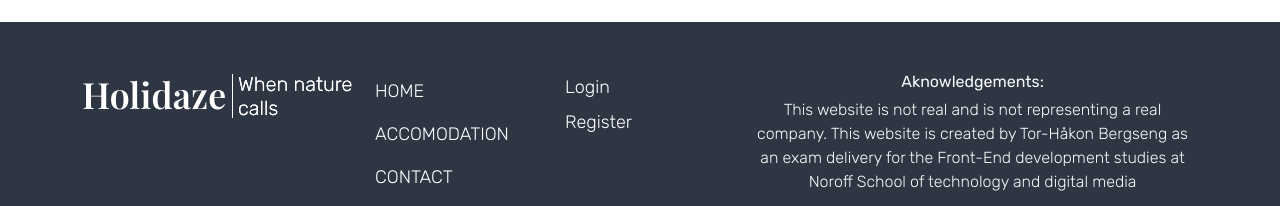
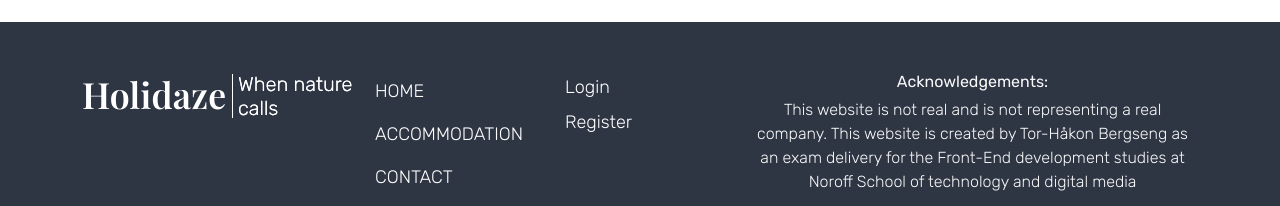
Before and after one commit to teehbee/project-exam-2, a React (Vite) app: page /profile in a window 1280 px wide. Shown: the part 517-723 px from the top of the page. Built offline with nearby package versions, Linux system fonts and the light colour scheme; no server answers; a web font is replaced by a local one.

Commit message:
remove console.logs, minor cosmetic changes

```diff
--- a/src/components/api/useApi.tsx
+++ b/src/components/api/useApi.tsx
@@ -11,10 +11,9 @@ const useApi = <TRequest, TResponse>(endpoint: string, method: string = "GET", b
   const [error, setError] = useState<string | null>(null);
   const [loading, setLoading] = useState<boolean>(false);
 
-  //import base url and api key from .env file
+  //import base url and api key from .env file and token from localStorage
   const apiUrl = import.meta.env.VITE_NOROFF_API_URL;
   const apiKey = import.meta.env.VITE_API_KEY;
-  // Import token from redux
   const bearerToken = localStorage.getItem("accessToken");
 
   useEffect(() => {
--- a/src/components/booking/BookingSuccessTextBox.tsx
+++ b/src/components/booking/BookingSuccessTextBox.tsx
@@ -1,11 +1,9 @@
-import { useParams } from "react-router-dom";
+import { Link, useParams } from "react-router-dom";
 import { SingleVenueResponse } from "../api/const/interfaces";
-import { Link } from "react-router-dom";
 import { useApi } from "../api";
 import { getVenueEndpoint } from "../api/const";
 import { FrontPageLoader, FrontPageError } from "../frontpageContent";
-import { formatDate } from "../utils";
-import { useCalculateTotalCost } from "../utils";
+import { formatDate, useCalculateTotalCost } from "../utils";
 
 const BookingSuccessTextBox: React.FC = () => {
   // Get the id from the URL
--- a/src/components/bookings/BookingsButtons.tsx
+++ b/src/components/bookings/BookingsButtons.tsx
@@ -3,7 +3,6 @@ import { SingleVenueProp } from "../api/const/interfaces";
 
 const BookingsButtons: React.FC<SingleVenueProp> = (venue) => {
   const bookingData = venue.venue.data;
-  console.log("button", venue);
   return (
     <div className="col-12 col-md-11 bookings-buttons-container d-flex justify-content-start gap-1 flex-column flex-md-row pt-3 mx-auto">
       <Link className="flex-fill" to={`/update-venue/${bookingData.id}`}>
--- a/src/components/bookings/BookingsContent.tsx
+++ b/src/components/bookings/BookingsContent.tsx
@@ -18,7 +18,6 @@ const BookingsContent: React.FC = () => {
     return <FrontPageError />;
   }
 
-  console.log("data is", data);
   return (
     <div className="container my-5">
       <div className="row text-center">
--- a/src/components/navigation/footer.tsx
+++ b/src/components/navigation/footer.tsx
@@ -19,7 +19,7 @@ function Footer() {
               HOME
             </Link>
             <Link className="nav-link-styling fs-0-75rem-to-1-125rem px-2 py-lg-2" to="venues">
-              ACCOMODATION
+              ACCOMMODATION
             </Link>
             <Link className="nav-link-styling fs-0-75rem-to-1-125rem px-2 py-lg-2" to="contact">
               CONTACT
@@ -37,7 +37,7 @@ function Footer() {
             </Link>
           </div>
           <div className="col-12 col-lg-5 text-decoration-none pt-3 pt-lg-0">
-            <p className="text-light fs-0-625rem-to-1rem mb-1">Aknowledgements: </p>
+            <p className="text-light fs-0-625rem-to-1rem mb-1">Acknowledgements: </p>
             <p className="fw-light text-light fs-0-625rem-to-1rem">This website is not real and is not representing a real company. This website is created by Tor-Håkon Bergseng as an exam delivery for the Front-End development studies at Noroff School of technology and digital media</p>
           </div>
         </div>
--- a/src/components/profile/ProfileBookingsManaged.tsx
+++ b/src/components/profile/ProfileBookingsManaged.tsx
@@ -83,9 +83,9 @@ const ProfileBookingsManaged: React.FC<VenueManagerBookingsData> = ({ venue }) =
             Delete
           </button>
           <Modal centered show={show} onHide={handleClose}>
-            <Modal.Header closeButton></Modal.Header>
+            <Modal.Header className="border-none" closeButton></Modal.Header>
             <Modal.Body className="mx-auto">
-              <p className="font-gray mt-3">Are you sure you want to delete this venue?</p>
+              <p className="font-gray mt-3 fw-medium">Are you sure you want to delete this venue?</p>
             </Modal.Body>
             <Modal.Footer>
               <Button className="main-button-gray w-50" onClick={handleClose}>
```
Also changed, not shown: src/components/venue/elements/VenueBooking.tsx (+1 -6 lines).
